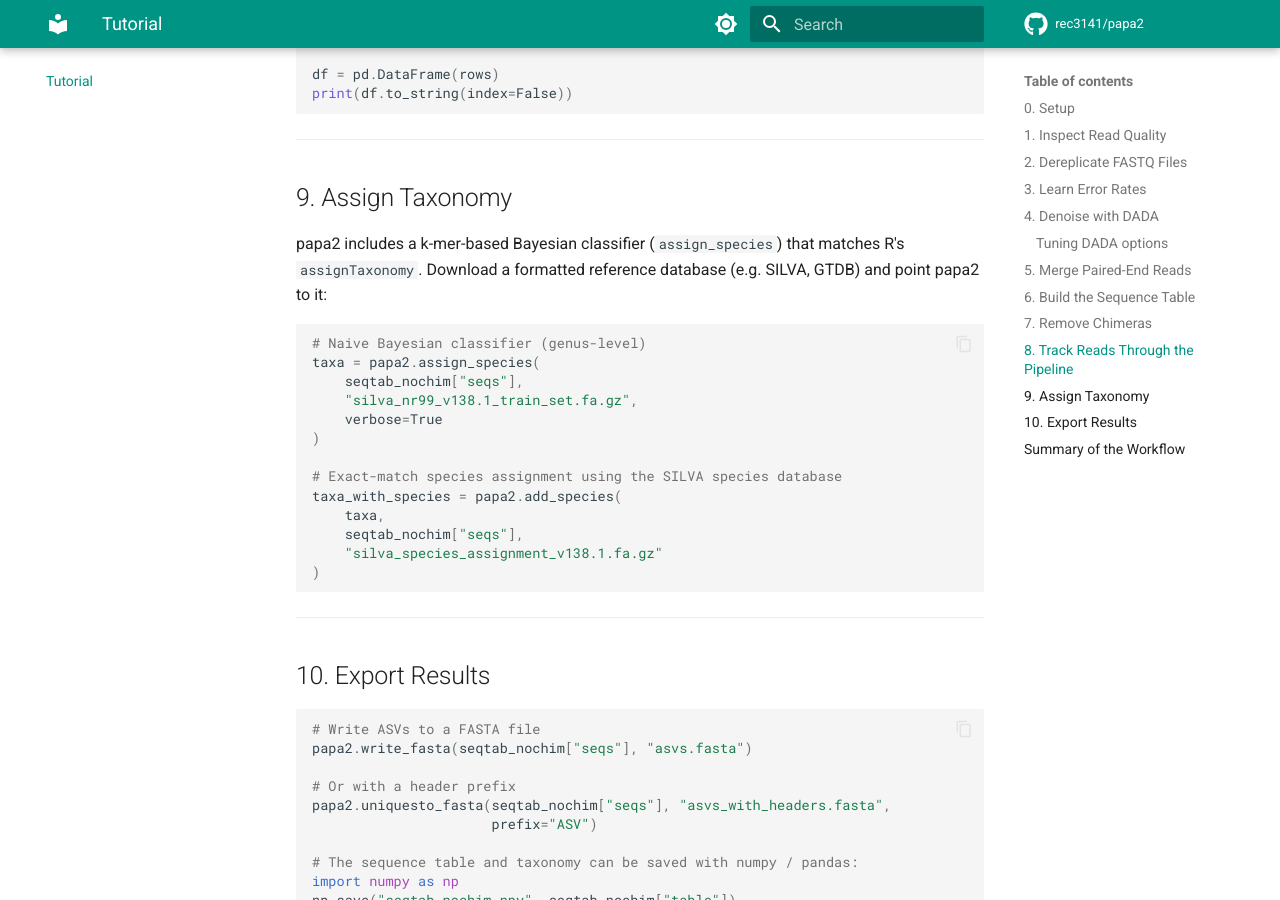
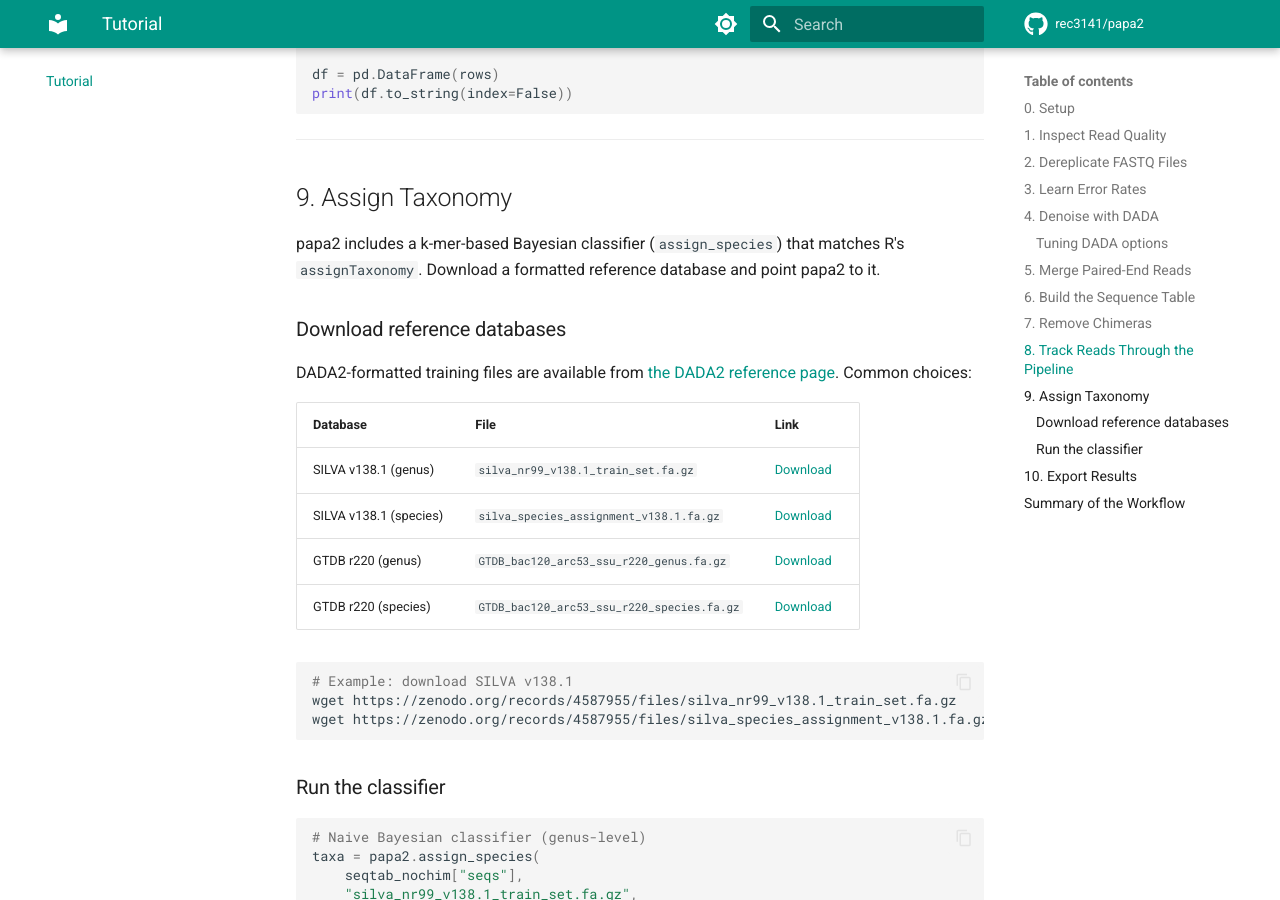
Before and after one commit to rec3141/papa2, an MkDocs documentation site: the page built from docs/tutorial.md, in a window 1280 px wide and 900 px high, scrolled down 5927 px. Built offline with MkDocs 1.6.1 and Material for MkDocs 9.7.7, drawn with Linux system fonts in a browser that asks for light colours; comment, search, counter and statistics services are not loaded.

Commit message:
Add SILVA and GTDB download links to tutorial taxonomy section
Co-Authored-By: Claude Opus 4.6 (1M context) <noreply@anthropic.com>

````diff
--- a/docs/tutorial.md
+++ b/docs/tutorial.md
@@ -282,8 +282,28 @@ print(df.to_string(index=False))
 ## 9. Assign Taxonomy
 
 papa2 includes a k-mer-based Bayesian classifier (`assign_species`) that matches
-R's `assignTaxonomy`. Download a formatted reference database (e.g. SILVA, GTDB)
-and point papa2 to it:
+R's `assignTaxonomy`. Download a formatted reference database and point papa2 to it.
+
+### Download reference databases
+
+DADA2-formatted training files are available from
+[the DADA2 reference page](https://benjjneb.github.io/dada2/training.html).
+Common choices:
+
+| Database | File | Link |
+|----------|------|------|
+| SILVA v138.1 (genus) | `silva_nr99_v138.1_train_set.fa.gz` | [Download](https://zenodo.org/records/4587955/files/silva_nr99_v138.1_train_set.fa.gz) |
+| SILVA v138.1 (species) | `silva_species_assignment_v138.1.fa.gz` | [Download](https://zenodo.org/records/4587955/files/silva_species_assignment_v138.1.fa.gz) |
+| GTDB r220 (genus) | `GTDB_bac120_arc53_ssu_r220_genus.fa.gz` | [Download](https://zenodo.org/records/13901193/files/GTDB_bac120_arc53_ssu_r220_genus.fa.gz) |
+| GTDB r220 (species) | `GTDB_bac120_arc53_ssu_r220_species.fa.gz` | [Download](https://zenodo.org/records/13901193/files/GTDB_bac120_arc53_ssu_r220_species.fa.gz) |
+
+```bash
+# Example: download SILVA v138.1
+wget https://zenodo.org/records/4587955/files/silva_nr99_v138.1_train_set.fa.gz
+wget https://zenodo.org/records/4587955/files/silva_species_assignment_v138.1.fa.gz
+```
+
+### Run the classifier
 
 ```python
 # Naive Bayesian classifier (genus-level)
````
